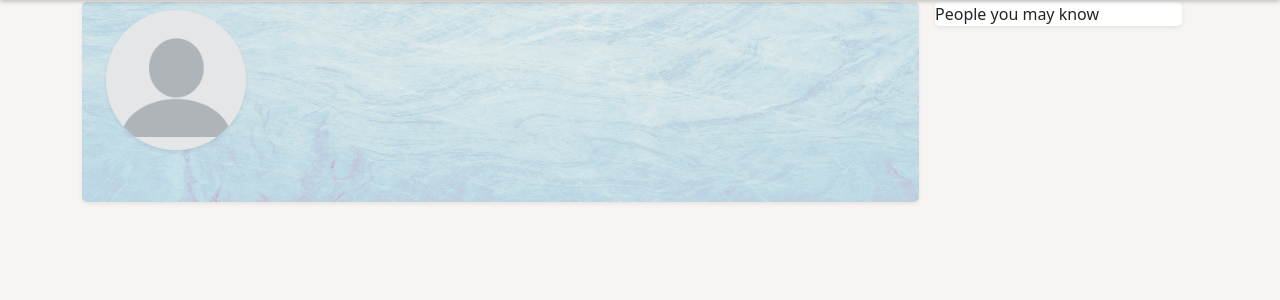
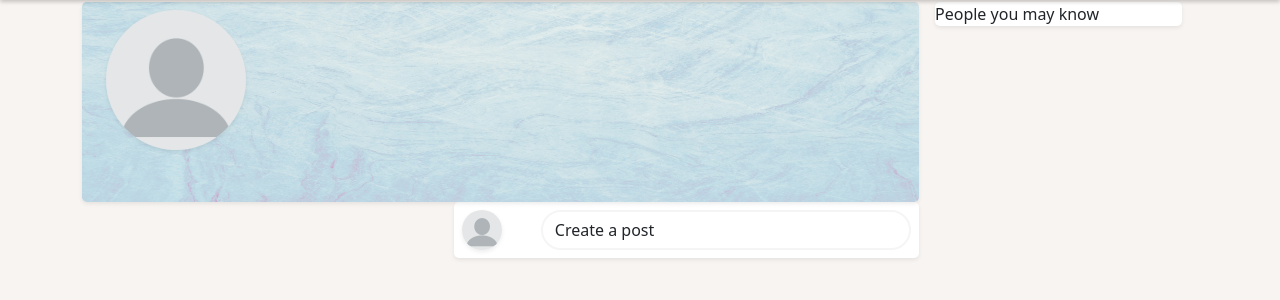
Before and after one commit to KristianColville1/daily-sync, a Django app: page /profiles/ in a window 1280 px wide. Shown: the part 50-350 px from the top of the page. Run offline with Django 3.2, Linux system fonts and the light colour scheme; the visitor is signed in with stand-in values (Sample User, id 1); data that the repository does not hold is empty; some libraries are stand-ins or nearby versions.

Commit message:
Included modal html and updated view with post form for rendering

```diff
--- a/profiles/templates/profiles/index.html
+++ b/profiles/templates/profiles/index.html
@@ -30,6 +30,19 @@
         </div>
         <div class="col-sm-12 col-md-4 gx-0"></div>
         <div class="col-sm-12 col-md-5 gx-0">
+            <div class="content-box post-box w-100 shadow-sm rounded-3 p-2 boxes">
+                <div class="row">
+                    <div class="col-2">
+                        <img class="profile-image-post rounded-circle shadow-sm " src="{{ profile.avatar_url }}"
+                            alt="profile image of author"></div>
+                    <div class="col-10">
+                        <button class="btn create-post-btn w-100 rounded-pill text-start" type="button"
+                            aria-label="Click here to create a post" data-bs-toggle="modal"
+                            data-bs-target="#feed-create-post">Create
+                            a
+                            post</button></div>
+                </div>
+            </div>
             {% for post in posts %}
             <div class="content-box w-100 shadow-sm rounded mt-2 py-1 px-2 boxes">
                 <div class="post-options dropdown position-relative text-end" id="post-{{post.id}}">
@@ -64,14 +77,17 @@
                 </a>
 
                 <div class="row mx-3 g-0">
-                    {% if post.count_likes > 0%}
-                    <p class="col-6 text-start">{{post.count_likes}} Likes</p>
-                    {% endif %}
-                    {% if post.count_comments > 0 %}
-                    <p class="col-6 text-end"><a href="{% url 'view_post' post.slug %}">{{post.count_comments}}
+                    <p class="col-6 w-50 text-start">
+                        {% if post.count_likes > 0%}
+                        {{post.count_likes}} Likes
+                        {% endif %}
+                    </p>
+                    <p class="col-6 w-50 text-end">
+                        {% if post.count_comments > 0 %}
+                        <a href="{% url 'view_post' post.slug %}">{{post.count_comments}}
                             Comments</a>
+                        {% endif %}
                     </p>
-                    {% endif %}
                 </div>
 
                 <hr class="m-0">
@@ -107,4 +123,7 @@
         </div>
     </div>
 </div>
+<!-- Modal -->
+<div class="modal-container">
+</div>
 {% endblock %}
--- a/profiles/views.py
+++ b/profiles/views.py
@@ -1,7 +1,7 @@
 from django.shortcuts import render
 from django.views import View
 from posts.models import Post
-from posts.forms import CommentForm
+from posts.forms import CommentForm, PostForm
 
 
 class ProfileOwnerView(View):
@@ -14,7 +14,8 @@ class ProfileOwnerView(View):
         context = {
             'profile': request.user.profile,
             'posts': post,
-            'comment_form': CommentForm()
+            'comment_form': CommentForm(),
+            'form': PostForm()
         }
         return render(request, 'profiles/index.html', context)
 
```
